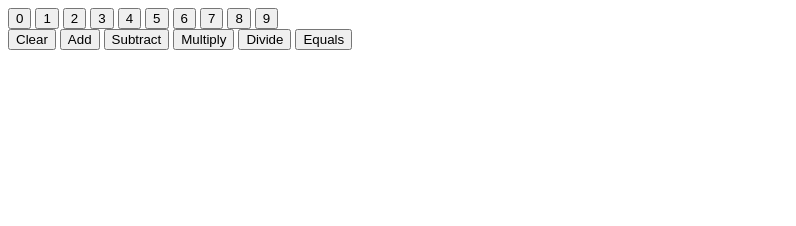
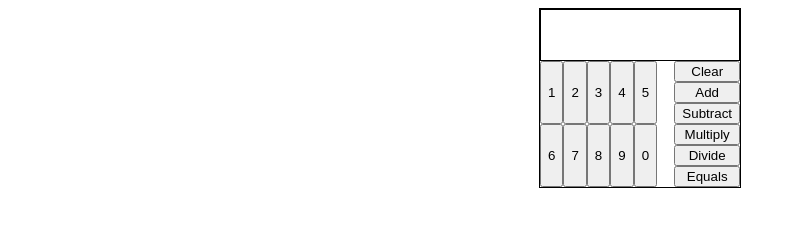
Before and after one commit to talhagedikli/calculator, a plain HTML site: page index.html in a window 1280 px wide. Shown: the whole page, without its empty margins (0-796 px from the left). Drawn offline with Linux system fonts and the light colour scheme.

Commit message:
added a basic calculator ui

```diff
--- a/index.html
+++ b/index.html
@@ -13,7 +13,6 @@
         <div class="resultScreen"></div>
         <div class="buttons">
             <div class="numbers">
-                <button class="number">0</button>
                 <button class="number">1</button>
                 <button class="number">2</button>
                 <button class="number">3</button>
@@ -23,6 +22,7 @@
                 <button class="number">7</button>
                 <button class="number">8</button>
                 <button class="number">9</button>
+                <button class="number">0</button>
             </div>
             <div class="operators">
                 <button class="operator">Clear</button>
--- a/styles.css
+++ b/styles.css
@@ -0,0 +1,35 @@
+body {
+    display: flex;
+    justify-content: center;
+    align-items: center;
+}
+
+.calculator {
+    display: flex;
+    flex-direction: column;
+    width: 200px;
+    border: 1px solid black;
+}
+
+.buttons {
+    display: flex;
+    justify-content: space-between;
+}
+
+.numbers {
+    display: flex;
+    flex-wrap: wrap;
+}
+
+.operators {
+    display: flex;
+    flex-direction: column;
+}
+
+.resultScreen {
+    height: 50px;
+    border: 1px solid black;
+    display: flex;
+    justify-content: flex-end;
+    align-items: flex-end;
+}
```
